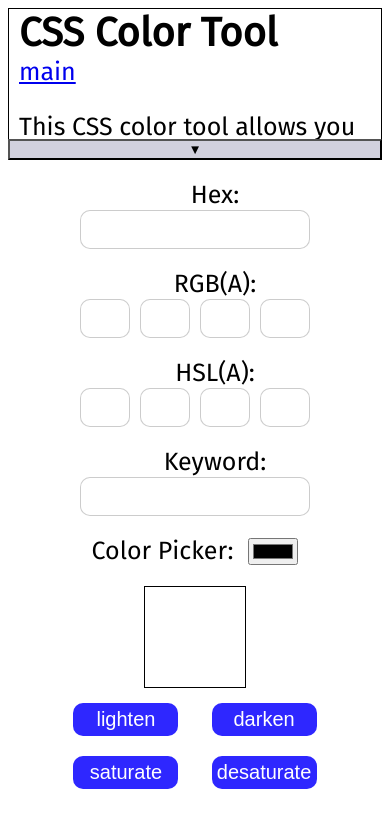
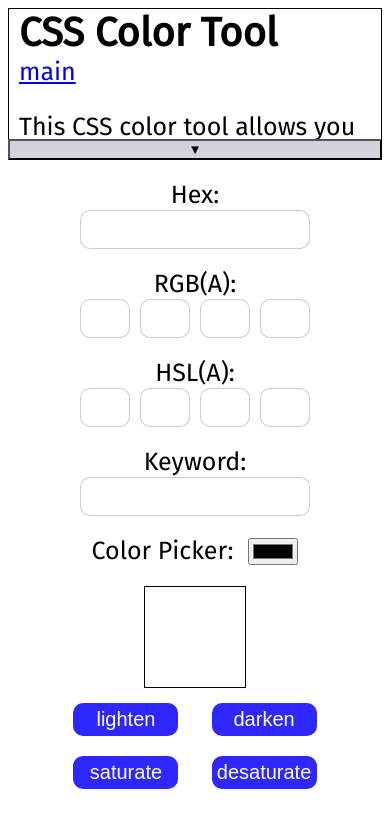
Before and after one commit to ajcrites/color-tool, a React (Vite) app: page / in a window 390 px wide. Shown: the top 828 px of the page. Built offline with nearby package versions, Linux system fonts and the light colour scheme; what typesafe-actions would draw is missing.

Commit message:
feat(mobile): improve mobile usability
* minor style fixes
* do not autocapitalize inputs
* correct label wrapping for multi inputs

```diff
--- a/src/color/controls/controls.css
+++ b/src/color/controls/controls.css
@@ -93,7 +93,6 @@
   }
   .input-label-text {
     width: auto;
-    margin-left: 40px;
   }
   .copy-to-clipboard-button {
     align-self: flex-end;
--- a/src/color/controls/inputs/HexInput.tsx
+++ b/src/color/controls/inputs/HexInput.tsx
@@ -27,6 +27,7 @@ export const HexInput = () => {
       <label className="color-input-label">
         <span className="input-label-text">Hex:</span>
         <input
+          autoCapitalize="none"
           className={'color-input ' + (isValidHex(hex) ? '' : 'invalid')}
           type="text"
           value={hex}
--- a/src/color/controls/inputs/KeywordInput.tsx
+++ b/src/color/controls/inputs/KeywordInput.tsx
@@ -22,6 +22,7 @@ export const KeywordInput = () => {
         <span className="input-label-text">Keyword:</span>
 
         <input
+          autoCapitalize="none"
           className={
             'color-input ' + (isValidKeyword(keyword) ? '' : ' invalid')
           }
--- a/src/color/controls/inputs/MultiInput.tsx
+++ b/src/color/controls/inputs/MultiInput.tsx
@@ -39,15 +39,19 @@ export const MultiInput: FunctionComponent<MultiInputProps> = ({
 
   return (
     <section aria-label={label} className="color-input-container">
-      <label className="color-input-label">
-        <span className="input-label-text">{label}</span>
+      <div className="color-input-label">
+        <span className="input-label-text">
+          <label htmlFor={`${parser}-0`}>{label}</label>
+        </span>
         <div className="multi-input-container">
           {inputs.map((input, idx) => (
             <input
+              autoCapitalize="none"
               className={
                 'color-input ' +
                 (!color[idx] || isValidNumber(color[idx] + '') ? '' : 'invalid')
               }
+              id={`${parser}-${idx}`}
               type="text"
               key={idx}
               ref={input}
@@ -60,9 +64,9 @@ export const MultiInput: FunctionComponent<MultiInputProps> = ({
               }}
             />
           ))}
+          <CopyToClipboardButton value={`${parser}(${color.join()})`} />
         </div>
-      </label>
-      <CopyToClipboardButton value={`${parser}(${color.join()})`} />
+      </div>
     </section>
   );
 };
```
